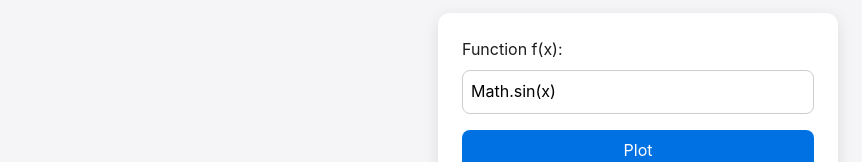
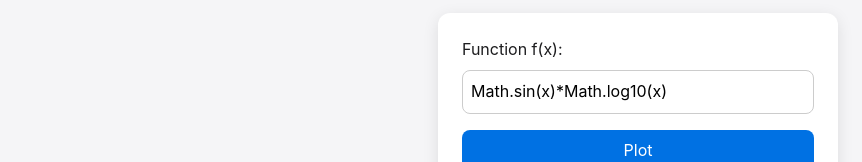
Before and after one commit to neomannskar/finance-web, a website: page src/calculators/graph.html in a window 1280 px wide. Shown: the part 128-290 px from the top of the page, without its empty margins (2-864 px from the left). Drawn offline with nearby package versions, Linux system fonts and the light colour scheme.

Commit message:
Simple fix in graph.html

```diff
--- a/src/calculators/graph.html
+++ b/src/calculators/graph.html
@@ -11,7 +11,7 @@
 <header><h1>Graphing Calculator</h1></header>
 <div class="card">
   <label>Function f(x):
-    <input id="func" value="Math.sin(x)" />
+    <input id="func" value="Math.sin(x)*Math.log10(x)" />
   </label>
   <button id="plot">Plot</button>
 </div>
```
